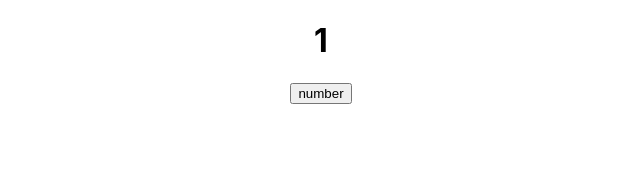
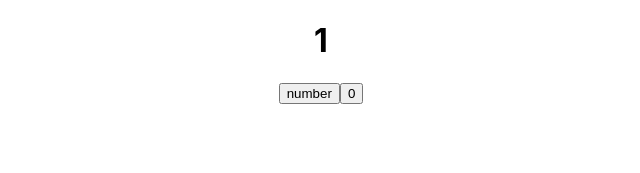
Before and after one commit to Mikstat90/microtasks, a React (Create React App) app: page / in a window 1280 px wide. Shown: the top 173 px of the page, without its empty margins (319-959 px from the left). Built offline with nearby package versions, Linux system fonts and the light colour scheme.

Commit message:
new commit

```diff
--- a/src/App.tsx
+++ b/src/App.tsx
@@ -44,6 +44,11 @@ function App() {
         console.log(a)
     }
 
+    const onClickHandler2 = () => {
+        setA(0)
+        console.log(a)
+    }
+
     return (
         <div>
             {/*<button onClick={(event)=>{console.log("Hello")}}>MyYoutubeChanel-1</button>*/}
@@ -57,6 +62,7 @@ function App() {
 
             <h1>{a}</h1>
             <button onClick={onClickHandler}>number</button>
+            <button onClick={onClickHandler2}>0</button>
         </div>
     );
 }
```
